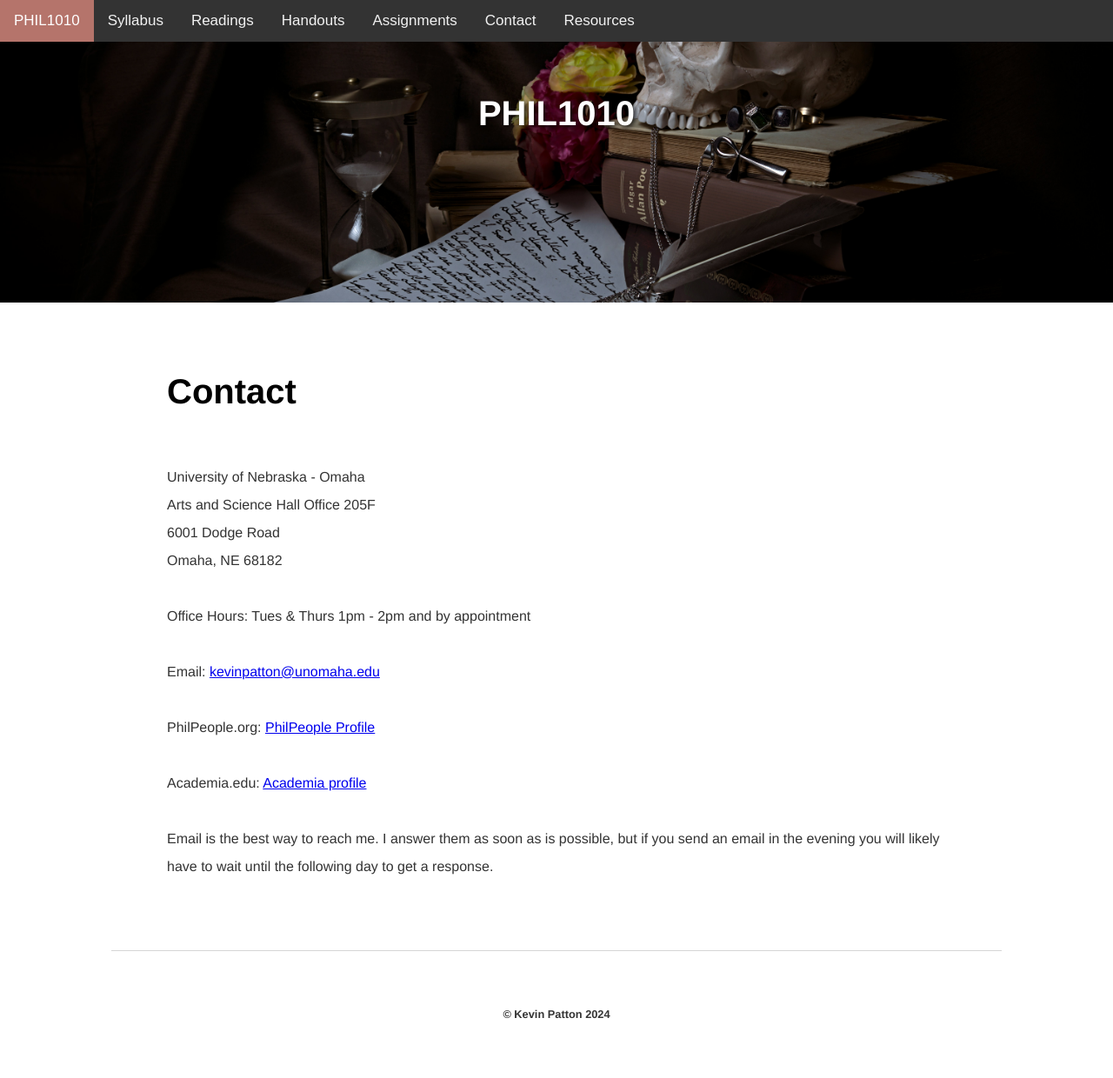
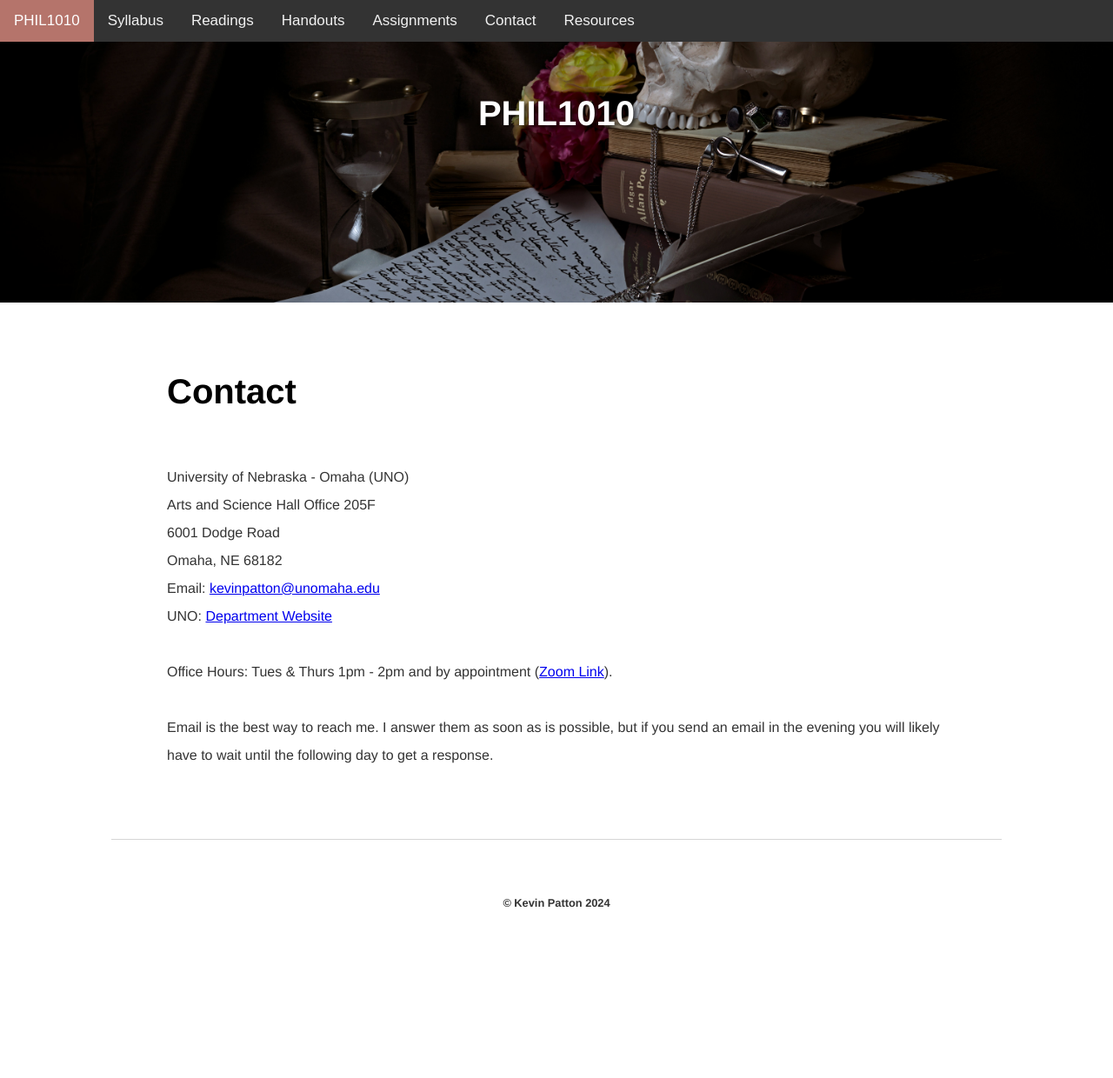
Before and after one commit to kevinjpatton/kevinjpatton.github.io, a Jekyll site: the page built from teaching/phil_1010/contact/index.html, in a window 1280 px wide. Shown: the whole page at 87% size. Built offline with Jekyll 4.4.1, drawn with Linux system fonts in a browser that asks for light colours; Markdown is read by kramdown in place of the engine named in the settings; after the commit the page ends 1112 px from its top, so only the background shows below that.

Commit message:
Update index.html

```diff
--- a/teaching/phil_1010/contact/index.html
+++ b/teaching/phil_1010/contact/index.html
@@ -3,4 +3,4 @@
 title: PHIL1010 - Contact
 ---
 <h1>Contact</h1>
-<p>University of Nebraska - Omaha<br>Arts and Science Hall Office 205F<br />6001 Dodge Road<br />Omaha, NE 68182<br><br>Office Hours: Tues & Thurs 1pm - 2pm and by appointment<br><br>Email: <a href="mailto:kevinpatton@unomaha.edu" target="_blank">kevinpatton@unomaha.edu</a><br><br>PhilPeople.org: <a href="https://philpeople.org/profiles/kevin-patton-2" target="_blank">PhilPeople Profile</a><br><br>Academia.edu: <a href="https://un-lincoln.academia.edu/KevinPatton" target="_blank">Academia profile</a><br><br>Email is the best way to reach me.  I answer them as soon as is possible, but if you send an email in the evening you will likely have to wait until the following day to get a response.</p>
+<p>University of Nebraska - Omaha (UNO)<br>Arts and Science Hall Office 205F<br>6001 Dodge Road<br>Omaha, NE 68182<br>Email: <a href="mailto:kevinpatton@unomaha.edu" target="_blank">kevinpatton@unomaha.edu</a><br>UNO: <a href="https://www.unomaha.edu/college-of-arts-and-sciences/philosophy/about-us/directory/kevin-patton.php" target="_blank">Department Website</a><br><br>Office Hours: Tues & Thurs 1pm - 2pm and by appointment (<a href="https://unomaha.zoom.us/j/6213908877" target="_blank">Zoom Link</a>).<br><br>Email is the best way to reach me.  I answer them as soon as is possible, but if you send an email in the evening you will likely have to wait until the following day to get a response.</p>
```
